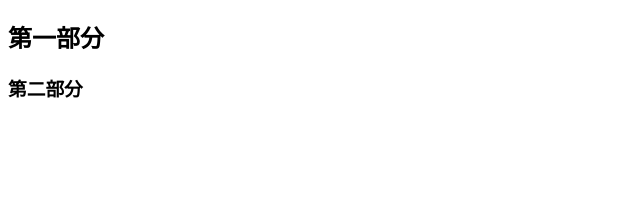
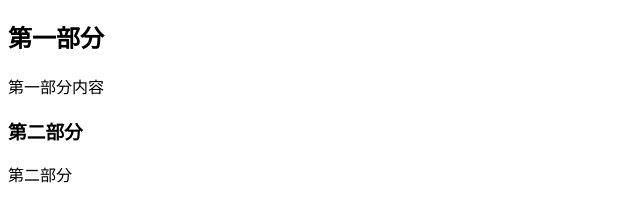
Before and after one commit to liu-yf/rain, a plain HTML site: page card.html in a window 1280 px wide. Shown: the part 70-292 px from the top of the page, without its empty margins (0-640 px from the left). Drawn offline with Linux system fonts and the light colour scheme.

Commit message:
card 大框架增加内容

```diff
--- a/card.html
+++ b/card.html
@@ -5,7 +5,13 @@
 </head>
 <body>
  <h1>大框架</h1>
+ <div>
  <h2>第一部分</h2>
+<span>第一部分内容</span>
+ </div>
+ <div>
  <h3>第二部分</h3>
+<span>第二部分</span>
+ </div>
 </body>
 </html>
```
